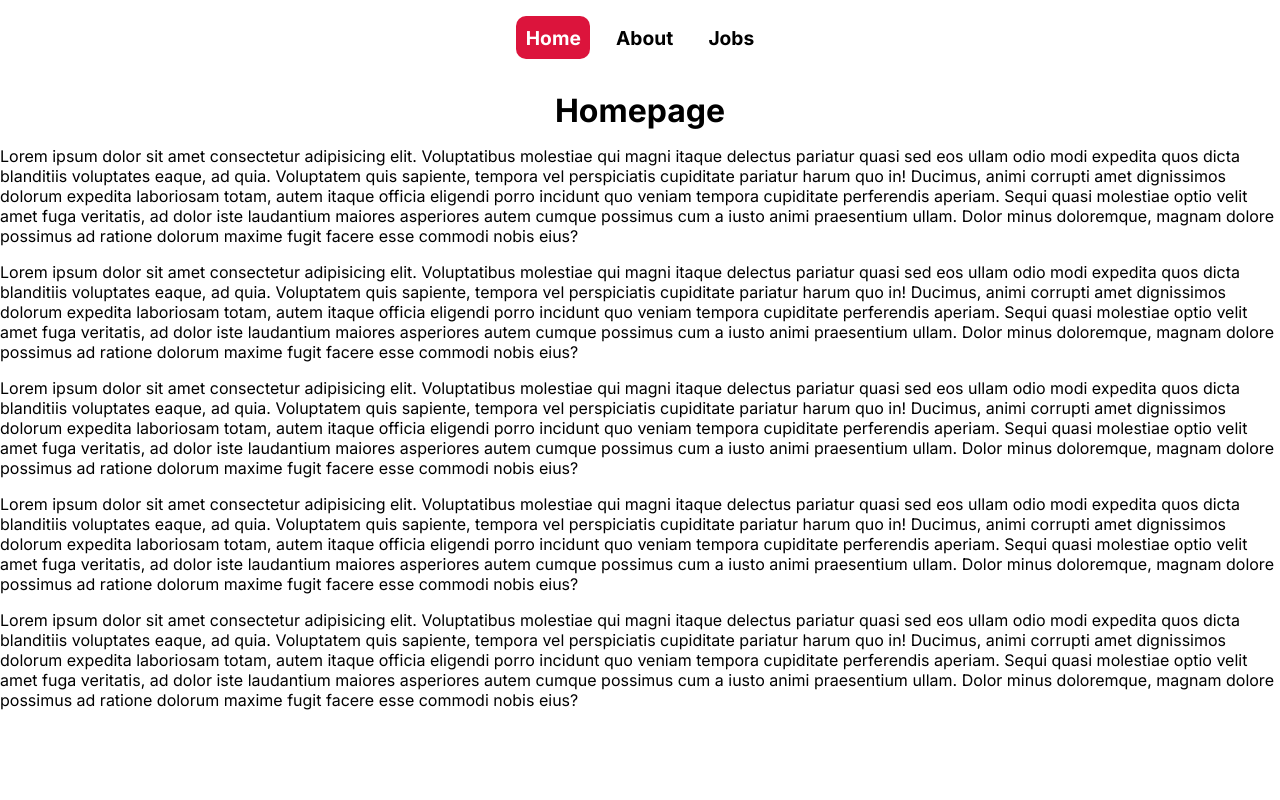
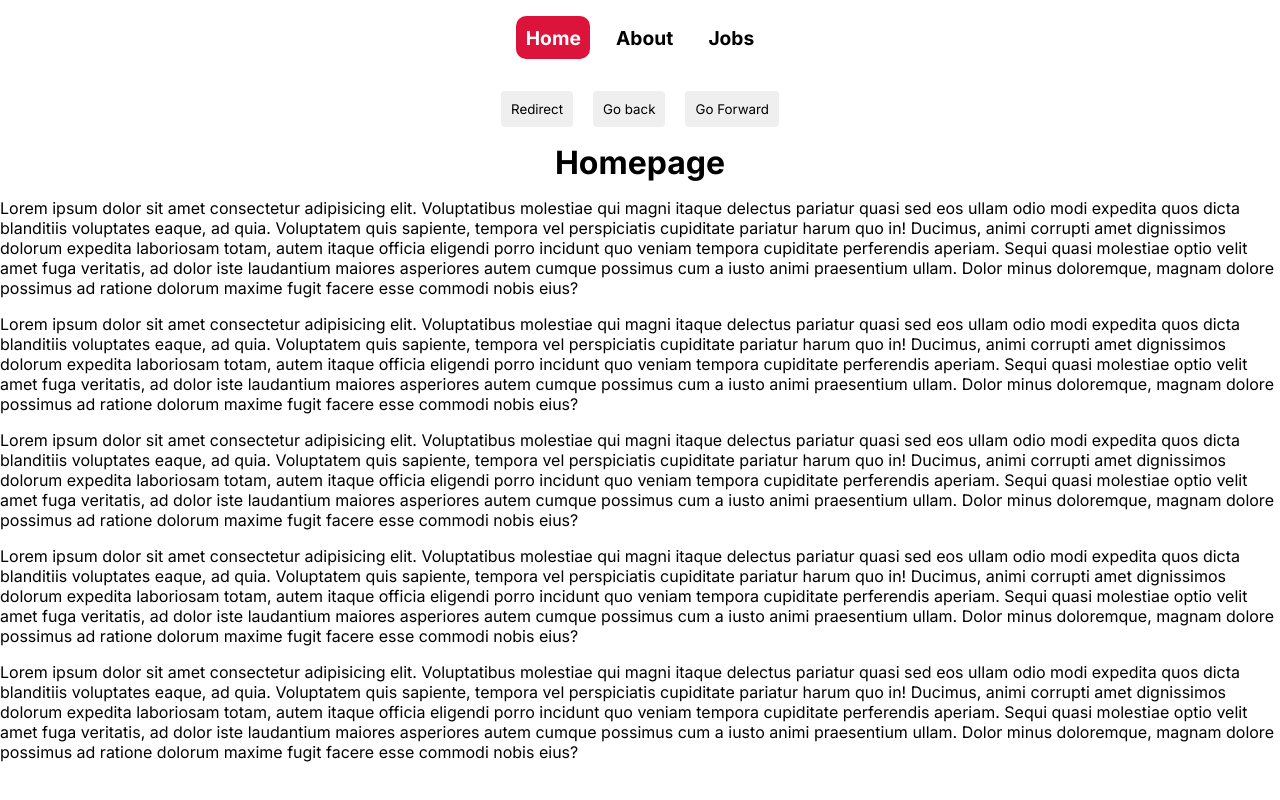
Before and after one commit to WaltsonZh/VueTutorial, a Vue app in the folder NinjaJobs/: page / in a window 1280 px wide. Built offline with nearby package versions, Linux system fonts and the light colour scheme.

Commit message:
lesson 8: programmatic navigation

```diff
--- a/NinjaJobs/src/App.vue
+++ b/NinjaJobs/src/App.vue
@@ -1,15 +1,35 @@
 <template>
   <nav>
     <RouterLink to="/">Home</RouterLink>
-    <RouterLink to="/about">About</RouterLink>
-    <RouterLink to="/jobs">Jobs</RouterLink>
+    <RouterLink :to="{ name: 'About' }">About</RouterLink>
+    <RouterLink :to="{ name: 'Jobs' }">Jobs</RouterLink>
   </nav>
+
+  <div>
+    <button @click="redirect">Redirect</button>
+    <button @click="back">Go back</button>
+    <button @click="forward">Go Forward</button>
+  </div>
 
   <RouterView />
 </template>
 
 <script>
   import { RouterLink, RouterView } from 'vue-router'
+
+  export default {
+    methods: {
+      redirect() {
+        this.$router.push({ name: 'Home'})
+      },
+      back() {
+        this.$router.go(-1)
+      },
+      forward() {
+        this.$router.go(1)
+      },
+    },
+  }
 </script>
 
 <style scoped>
@@ -30,4 +50,10 @@
     background: crimson;
     color: white;
   }
+  button {
+    margin: 0 10px;
+    padding: 10px;
+    border-radius: 4px;
+    cursor: pointer;
+  }
 </style>
--- a/NinjaJobs/src/router/index.js
+++ b/NinjaJobs/src/router/index.js
@@ -3,18 +3,19 @@ import HomeView from '../views/HomeView.vue'
 import AboutView from '../views/AboutView.vue'
 import Jobs from '../views/Jobs/Jobs.vue'
 import JobDetails from '../views/Jobs/JobDetails.vue'
+import NotFound from '../views/NotFound.vue'
 
 const router = createRouter({
   history: createWebHistory(import.meta.env.BASE_URL),
   routes: [
     {
       path: '/',
-      name: 'home',
+      name: 'Home',
       component: HomeView,
     },
     {
       path: '/about',
-      name: 'about',
+      name: 'About',
       component: AboutView,
     },
     {
@@ -28,6 +29,17 @@ const router = createRouter({
       component: JobDetails,
       props: true,
     },
+    // redirect
+    {
+      path: '/all-jobs',
+      redirect: '/jobs',
+    },
+    // catchall 404
+    {
+      path: '/:catchAll(.*)',
+      name: 'NotFound',
+      component: NotFound,
+    }
   ],
 })
 
--- a/NinjaJobs/src/views/Jobs/JobDetails.vue
+++ b/NinjaJobs/src/views/Jobs/JobDetails.vue
@@ -13,5 +13,3 @@
     // },
   }
 </script>
-
-<style></style>
--- a/NinjaJobs/src/views/Jobs/Jobs.vue
+++ b/NinjaJobs/src/views/Jobs/Jobs.vue
@@ -29,7 +29,7 @@
     background: #f4f4f4;
     padding: 20px;
     border-radius: 10px;
-    margin: 10px auto;
+    margin: 0 auto;
     max-width: 600px;
     cursor: pointer;
     color: #444;
--- /dev/null
+++ b/NinjaJobs/src/views/NotFound.vue
@@ -0,0 +1,4 @@
+<template>
+  <h2>404</h2>
+  <h3>Page not found</h3>
+</template>
```
